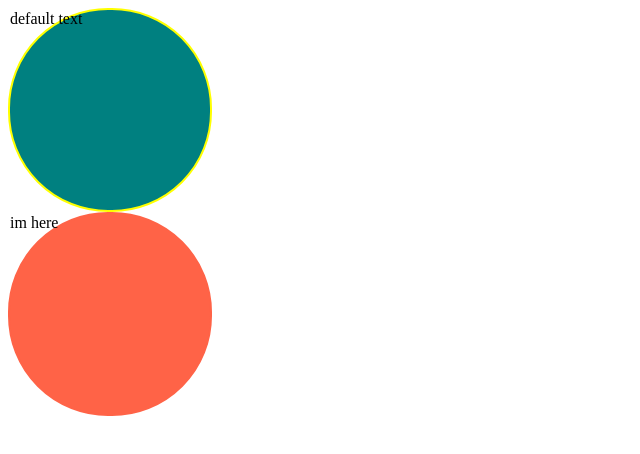
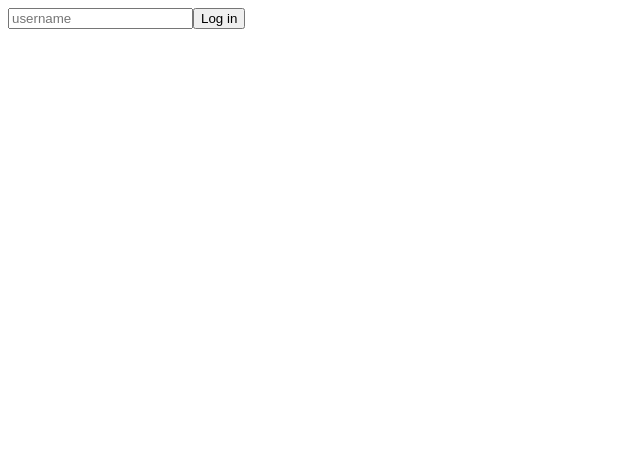
Before and after one commit to Jeongmmin/React-master-class, a React (Create React App) app: page / in a window 1280 px wide. Shown: the top 454 px of the page, without its empty margins (0-640 px from the left). Built offline with nearby package versions, Linux system fonts and the light colour scheme.

Commit message:
📝 study Form

```diff
--- a/src/App.tsx
+++ b/src/App.tsx
@@ -1,11 +1,27 @@
-import Circle from './Circle';
+import React, { useState } from 'react';
 
 
 function App() {
+
+  const [value, setValue] = useState("");
+  const onChange = (event: React.FormEvent<HTMLInputElement>) => {
+    const {
+      currentTarget: { value },
+    } = event;
+    setValue(value);
+  };
+
+  const onSubmit = (event: React.FormEvent<HTMLFormElement>) => {
+    event.preventDefault();
+    console.log("hello", value);
+  }
+
   return (
     <div>
-      <Circle borderColor="yellow" bgColor="teal"/>
-      <Circle text="im here" bgColor="tomato"/>
+      <form onSubmit={onSubmit}>
+        <input onChange={onChange} value={value} type="text" placeholder="username" />
+        <button>Log in</button>
+      </form>
     </div>
   );
 }
--- a/src/Circle.tsx
+++ /dev/null
@@ -1,35 +0,0 @@
-import { useState } from 'react';
-import styled from "styled-components";
-
-
-interface ContainerProps {
-  bgColor: string;
-  borderColor: string;
-}
-
-const Container = styled.div<ContainerProps>`
-  width: 200px;
-  height: 200px;
-  background-color: ${props => props.bgColor};
-  border-radius: 100px;
-  border: 2px solid ${props => props.borderColor};
-`;
-
-interface CircleProps {
-  bgColor: string;
-  // optional
-  borderColor?: string;
-  text?: string;
-}
-
-
-function Circle( {bgColor, borderColor, text =" default text "} : CircleProps) {
-
-
-  return (
-    // borderColor가 undefined 상태라면 초기값 bgColor
-    <Container bgColor={bgColor} borderColor={borderColor ?? bgColor}>{text}</Container>
-  )
-}
-
-export default Circle;
--- a/src/index.tsx
+++ b/src/index.tsx
@@ -1,11 +1,15 @@
 import React from 'react';
 import ReactDOM from 'react-dom';
+import { ThemeProvider } from 'styled-components';
 import App from './App';
+import { lightTheme } from './theme';
 
 
 ReactDOM.render(
   <React.StrictMode>
+    <ThemeProvider theme={lightTheme}>
       <App />
+    </ThemeProvider>
   </React.StrictMode>,
   document.getElementById('root')
 );
--- /dev/null
+++ b/src/theme.ts
@@ -0,0 +1,17 @@
+// 테마 만들기
+
+import { DefaultTheme } from 'styled-components'
+
+export const lightTheme:DefaultTheme = {
+  bgColor: 'white',
+  textColor: 'black',
+  btnColor: "tomato",
+}
+
+
+
+export const darkTheme:DefaultTheme = {
+  bgColor: 'black',
+  textColor: 'white',
+  btnColor: "teal",
+}
```
Also changed, not shown: src/style.d.ts (added, +10 -0 lines).
